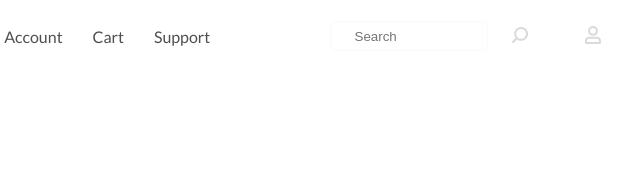
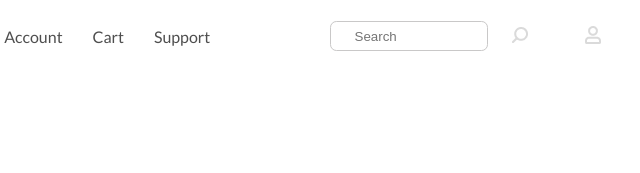
Before and after one commit to JosueBCe/M_Track_challenge, a plain HTML site: page index.html in a window 1280 px wide. Shown: the top 173 px of the page, 597-1237 px from the left. Drawn offline with nearby package versions, Linux system fonts and the light colour scheme.

Commit message:
search bar styling

```diff
--- a/assets/scss/components/_mediaqueries.scss
+++ b/assets/scss/components/_mediaqueries.scss
@@ -344,11 +344,11 @@
     .searchTerm {
     visibility: visible;
     width: 70%;
-    border: solid 1px var(--first-color-alt);
+    border: solid 1px var(--main-text-color);
     border-radius: 0.4rem;
     padding: 0.4rem 1.5rem;
     float: right;
     align-items: center;
-    color: var(--first-color-alt);
+    color: rgb(49, 49, 49);
 }
 }
```
Also changed, not shown: assets/scss/styles.css, 1 other file.
